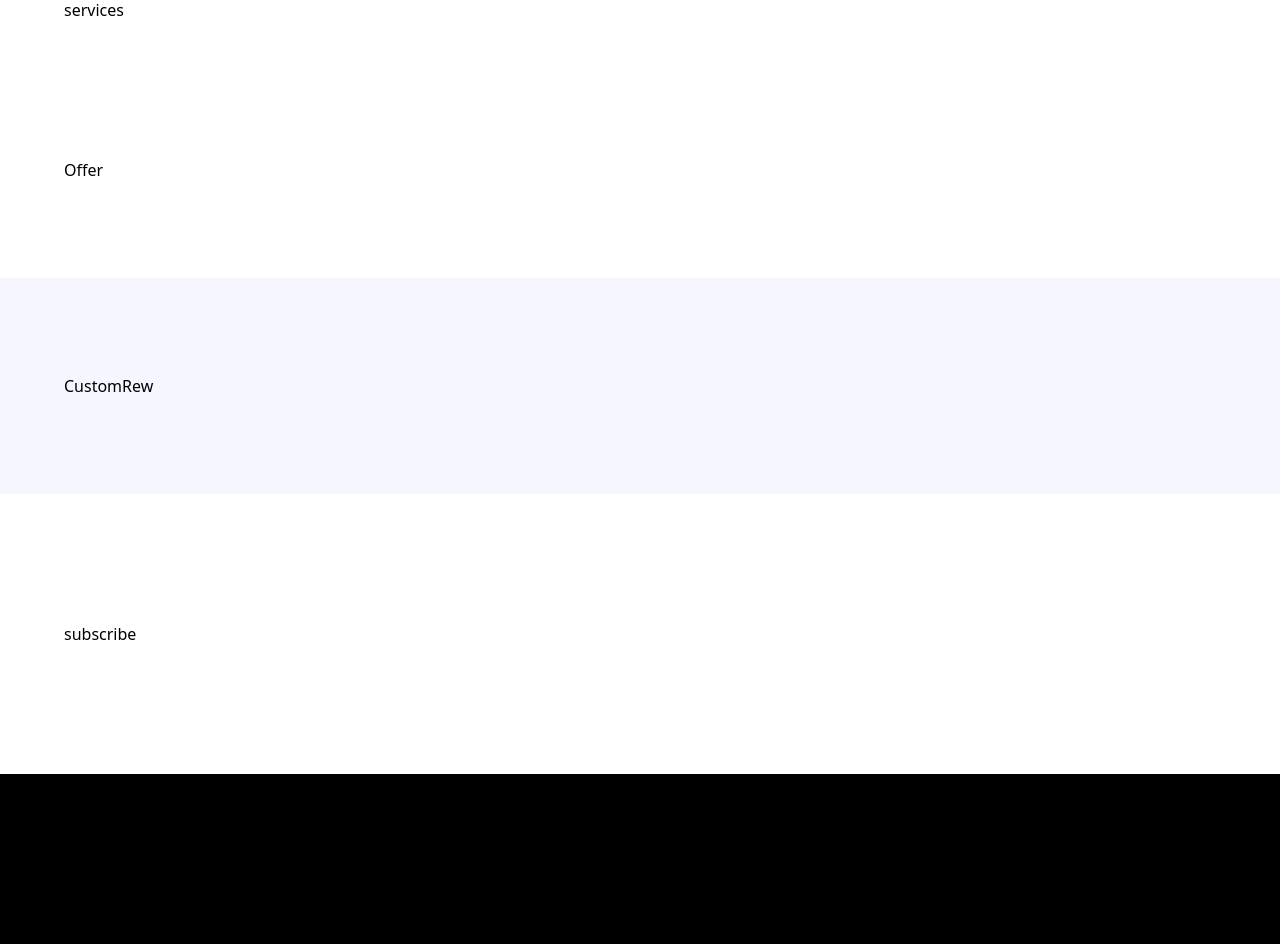
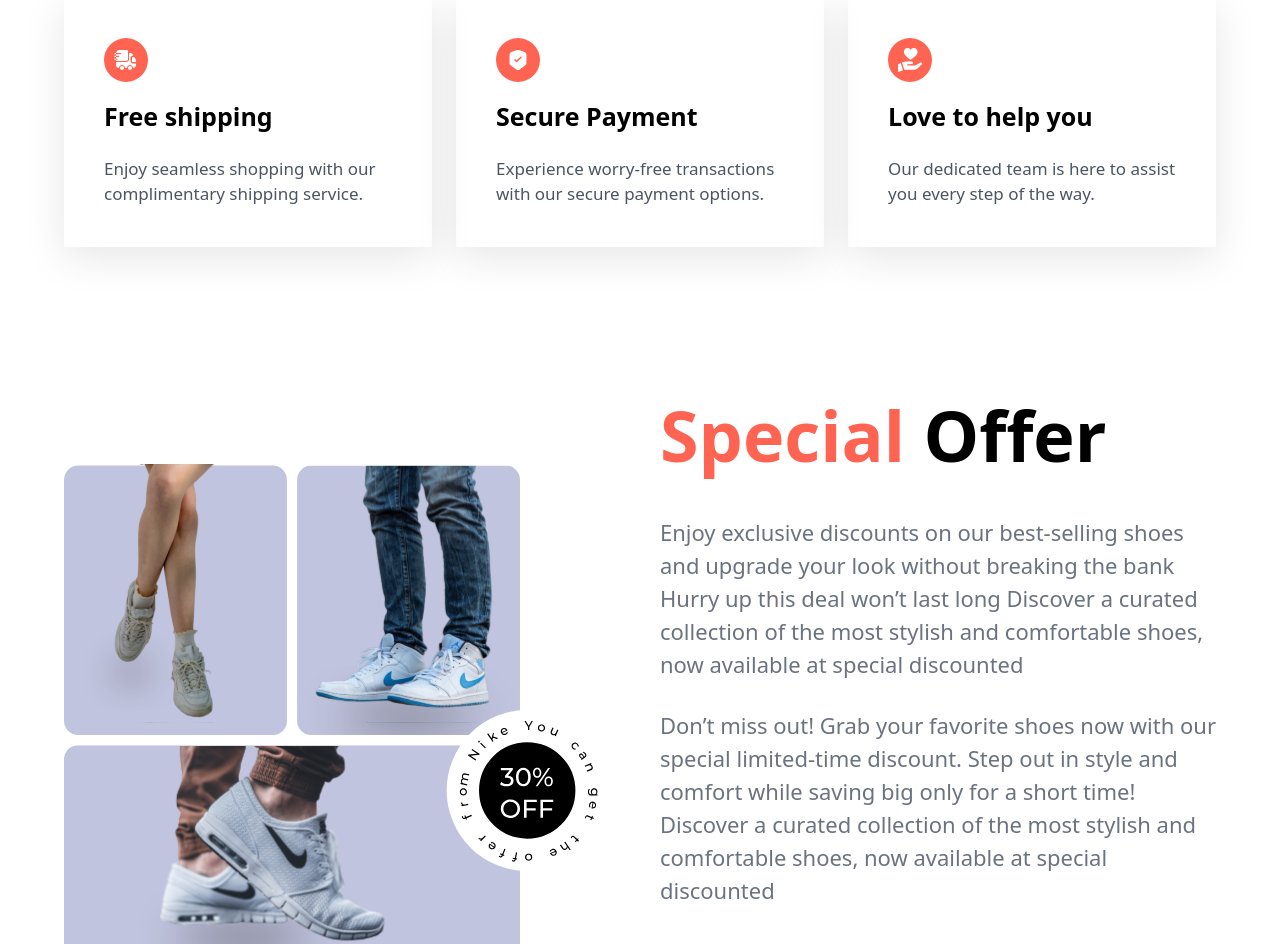
Before and after one commit to hastikm/website-niki, a React (Vite) app: page / in a window 1280 px wide. Shown: the part 2920-3864 px from the top of the page. Built offline with nearby package versions, Linux system fonts and the light colour scheme; a web font is replaced by a local one.

Commit message:
special offer

```diff
--- a/src/components/offer/Offer.jsx
+++ b/src/components/offer/Offer.jsx
@@ -1,10 +1,32 @@
-import React from 'react'
+import React from 'react';
+import Button1 from '../../section/Nav/button/button';
+import Offer from '../../assets/images/offer.svg'
 
 const offer = () => {
   return (
-    <div>
-      Offer
-    </div>
+    <section className='flex justify-between items-center max-xl:flex-col-reverse gap-10 max-container'>
+
+      <div className='flex-1'>
+    <img src={Offer} alt="offer"
+      width={773}
+          height={687}
+          className='object-contain w-full'/>
+
+      </div>
+
+      <div className='flex flex-1 flex-col'>
+      <h1 className='text-[70px] font-bold '><span className='text-coral-red'> Special</span> Offer</h1>
+      <p className='text-[22px] pt-7 text-gray-500'>Enjoy exclusive discounts on our best-selling shoes and upgrade your look without breaking the bank Hurry up this deal won’t last long Discover a curated collection of the most stylish and comfortable shoes, now available at special discounted</p>
+
+      <p className='text-[22px] pt-7 text-gray-500'>
+          Don’t miss out! Grab your favorite shoes now with our special limited-time discount.
+          Step out in style and comfort while saving big only for a short time! Discover a curated collection of the most stylish and comfortable shoes, now available at special discounted</p>
+
+           <div className='pt-20 '>
+          <Button1 lable={'View details'}   />
+          </div>
+          </div>
+    </section>
   )
 }
 
--- a/src/components/services/Services.jsx
+++ b/src/components/services/Services.jsx
@@ -1,11 +1,15 @@
 import React from 'react'
+import { services } from '../../constans'   // فرض کردم services اینجا export شده
+import ServiceCard from '../../section/serviceCard/ServiceCard'
 
-const services = () => {
+const Services = () => {
   return (
-    <div>
-      services
+    <div className="grid grid-cols-1 md:grid-cols-3 gap-6">
+      {services.map((servi, index) => (
+        <ServiceCard key={index} {...servi} />
+      ))}
     </div>
   )
 }
 
-export default services
+export default Services
--- a/src/section/serviceCard/ServiceCard.jsx
+++ b/src/section/serviceCard/ServiceCard.jsx
@@ -1,8 +1,14 @@
 import React from 'react'
 
-const ServiceCard = () => {
+const ServiceCard = ({imgURL , label , subtext}) => {
   return (
-    <div>
+    <div className='sm:w[350px] sm:min-w[350px] w-full rounded[60px] shadow-3xl py-10 px-10'>
+      <div className='w-11 h-11 flex justify-center items-center bg-coral-red rounded-full'>
+
+        <img src={imgURL} alt="icon" width={24} height={24}/>
+        </div>
+       <h1 className='text-[25px] font-bold pt-4'>{label}</h1>
+       <p className='pt-5 text-[17px] text-gray-600'>{subtext}</p>
 
 
     </div>
```
